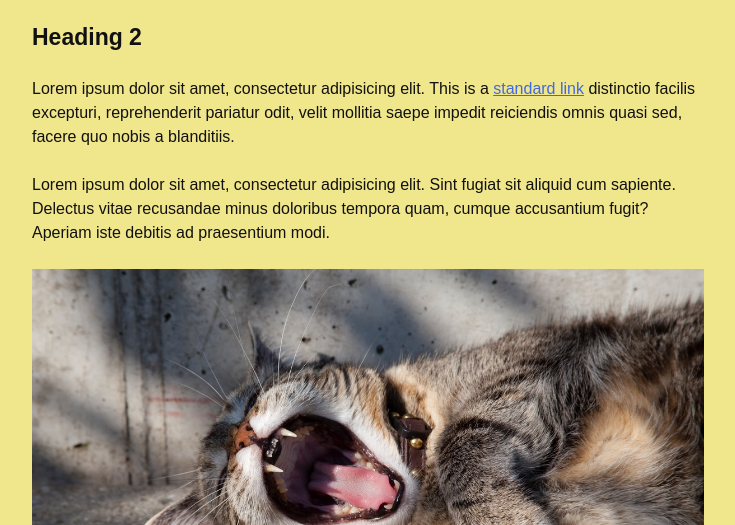
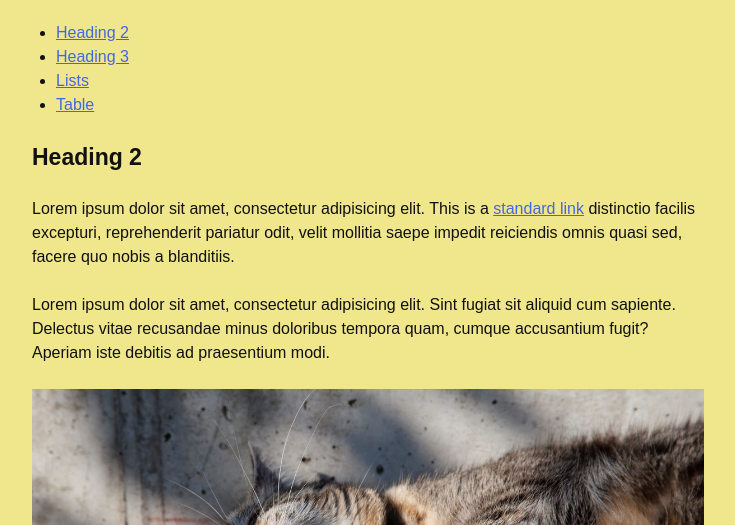
Before and after one commit to mct-ui/html5-boilerplate-driessenslucas, a plain HTML site: page index.html in a window 1280 px wide. Shown: the part 275-800 px from the top of the page, without its empty margins (272-1007 px from the left). Drawn offline with Linux system fonts and the light colour scheme.

Commit message:
na navigation

```diff
--- a/css/elements.page.css
+++ b/css/elements.page.css
@@ -9,7 +9,8 @@ html {
 	line-height: 1.5;
 	font-family: 'Helvatica Neue', Arial, Helvetica, sans-serif;
 	color: #111;
-	padding: 24px 24px 0px;
+	padding: 48px 24px 24px;
+	scroll-behavior: smooth;
 }
 
 /*
--- a/index.html
+++ b/index.html
@@ -29,8 +29,16 @@
 				sites. Kick-start your project with the combined knowledge and effort of
 				100s of developers, all in one little package.
 			</p>
+			<nav>
+				<ul>
+					<li><a href="#heading2">Heading 2</a></li>
+					<li><a href="#heading3">Heading 3</a></li>
+					<li><a href="#Lists">Lists</a></li>
+					<li><a href="#Table">Table</a></li>
+				</ul>
+			</nav>
 		</header>
-		<h2>Heading 2</h2>
+		<h2 id="heading2">Heading 2</h2>
 		<p>
 			Lorem ipsum dolor sit amet, consectetur adipisicing elit. This is a
 			<a href="test.com">standard link</a> distinctio facilis excepturi,
@@ -50,7 +58,7 @@
 			<figcaption>Yawning cat. Photo by mMartina Misar</figcaption>
 		</figure>
 		<h3>To get you started</h3>
-		<h3>Heading 3</h3>
+		<h3 id="heading3">Heading 3</h3>
 		<p>
 			Lorem ipsum dolor sit amet, consectetur adipisicing elit. This is a
 			<a href="https://www.google.com">visited link</a> hic nemo dicta
@@ -67,7 +75,8 @@
 			</p>
 		</blockquote>
 		<h3>Styling lists is easy</h3>
-		<ul>
+		<p>Add an unorderd list with 3 list items here</p>
+		<ul id="Lists">
 			<li>
 				Lorem ipsum dolor sit amet consectetur, adipisicing elit. Cum,
 				voluptates!
@@ -79,10 +88,9 @@
 				Magnam, delectus ad provident libero eligendi id modi officia optio?
 			</li>
 		</ul>
-		<p>Add an unorderd list with 3 list items here</p>
 		<hr />
 		<footer>
-			<p>By <strong>Your name</strong></p>
+			<p>By <strong>Lucas Driessens</strong></p>
 		</footer>
 	</body>
 </html>
```
